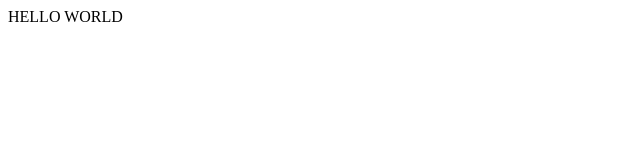
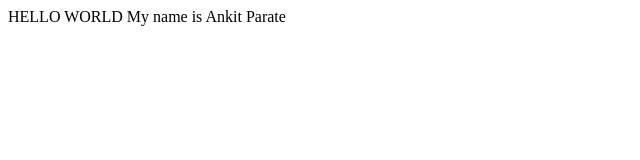
Before and after one commit to Ankit-Parate/website1, a plain HTML site: page index.html in a window 1280 px wide. Shown: the whole page, without its empty margins (0-640 px from the left). Drawn offline with Linux system fonts and the light colour scheme.

Commit message:
Update index.html

```diff
--- a/index.html
+++ b/index.html
@@ -1,5 +1,6 @@
 <html>
     <body>
         HELLO WORLD
+        My name is Ankit Parate
     </body>
 </html>
```
